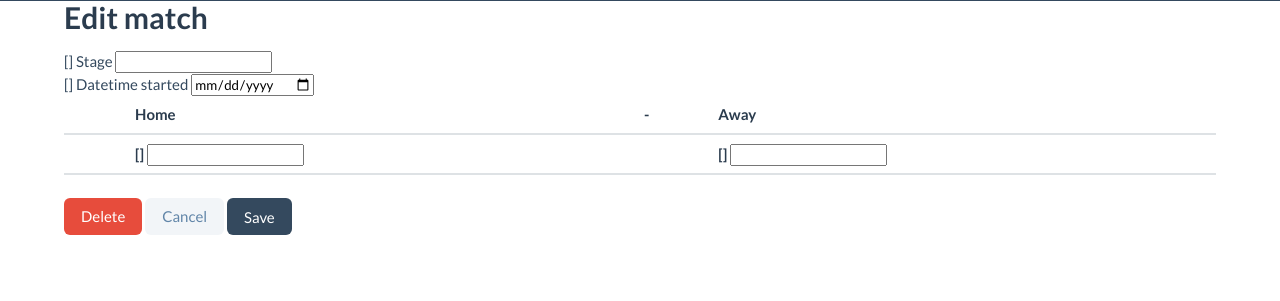
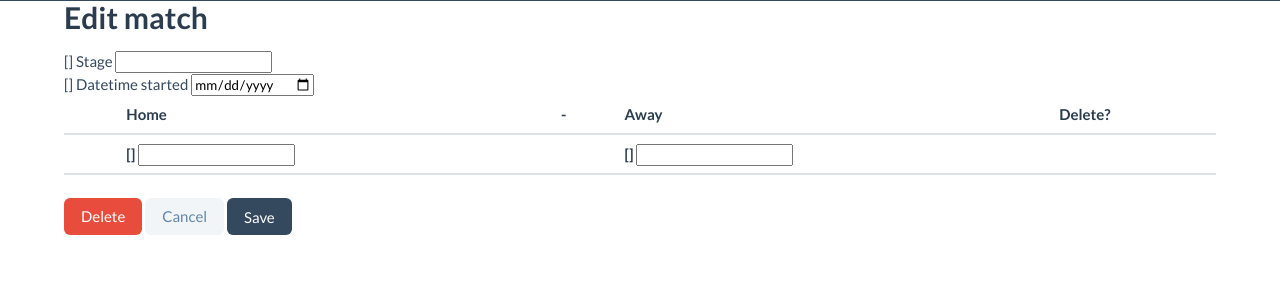
Before and after one commit to jluttine/bayes-league, a Django app: template leagues/templates/leagues/edit_match.html in a window 1280 px wide. Shown: the part 59-360 px from the top of the page. Run offline with Django 4.2, Linux system fonts and the light colour scheme; the template is opened without the code that fills it: most values are stand-ins (such as "Sample title", 1, 10 or a date in 2020); form fields are guessed from the names that the template uses; lists and menus that the app fills with data are empty.

Commit message:
Add period deletion to match edit form

```diff
--- a/leagues/templates/leagues/add_result.html
+++ b/leagues/templates/leagues/add_result.html
@@ -29,7 +29,7 @@
                 </tr>
             </thead>
             <tbody>
-                {% include "leagues/formset_periods.html" %}
+                {% include "leagues/formset_periods.html" with can_delete=False %}
             </tbody>
         </table>
     </div>
--- a/leagues/templates/leagues/edit_match.html
+++ b/leagues/templates/leagues/edit_match.html
@@ -40,6 +40,11 @@
                     <th>
                         Away
                     </th>
+                    {% if match.pk is not None %}
+                    <th>
+                        Delete?
+                    </th>
+                    {% endif %}
                 </tr>
                 <tr>
                     <th>
@@ -52,10 +57,17 @@
                     <th>
                         {{ form.away_team.errors }} {{ form.away_team }}
                     </th>
+                    {% if match.pk is not None %}
+                    <th></th>
+                    {% endif %}
                 </tr>
             </thead>
             <tbody>
-                {% include "leagues/formset_periods.html" %}
+                {% if match.pk is not None %}
+                {% include "leagues/formset_periods.html" with can_delete=True %}
+                {% else %}
+                {% include "leagues/formset_periods.html" with can_delete=False %}
+                {% endif %}
             </tbody>
         </table>
     </div>
--- a/leagues/templates/leagues/formset_periods.html
+++ b/leagues/templates/leagues/formset_periods.html
@@ -4,6 +4,11 @@
   <td>{{ period_form.home_points }} {{ period_form.home_points.errors }}</td>
   <td />
   <td>{{ period_form.away_points }} {{ period_form.away_points.errors }}</td>
+  {% if can_delete %}
+  <td>
+    {{ period_form.DELETE }}
+  </td>
+  {% endif %}
   {{ period_form.id }}
 </tr>
 {% endfor %}
```
